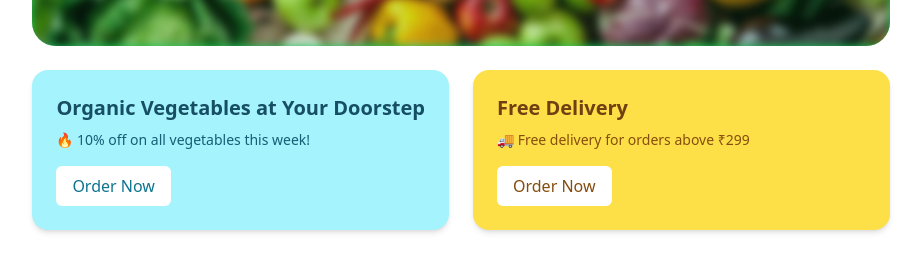
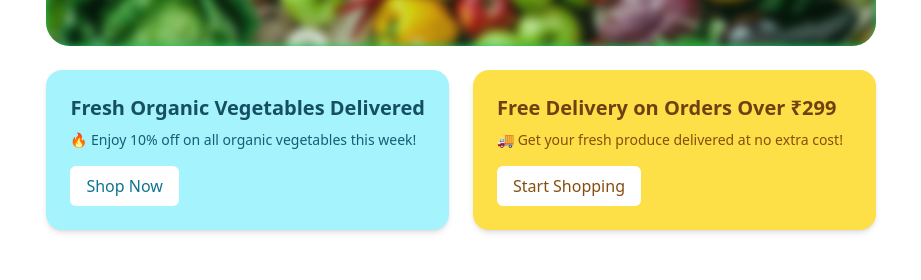
Before and after one commit to SaurabhShisode/Crop-Cart, a React (Vite) app in the folder client/: page /home in a window 1280 px wide. Shown: the part 1022-1302 px from the top of the page, without its empty margins (179-1100 px from the left). Built offline with nearby package versions, Linux system fonts and the light colour scheme; no server answers.

Commit message:
Update Home.tsx

```diff
--- a/client/src/pages/Home.tsx
+++ b/client/src/pages/Home.tsx
@@ -552,18 +552,19 @@ const Home: React.FC = () => {
           <div className="grid grid-cols-1 md:grid-cols-2 gap-6">
 
             <div className="bg-cyan-200 p-6 rounded-2xl shadow-md hover:scale-105 transition">
-              <h2 className="text-xl font-semibold text-cyan-900 mb-2">Organic Vegetables at Your Doorstep</h2>
-              <p className="mb-4 text-sm text-cyan-800">🔥 10% off on all vegetables this week!</p>
-              <button className="bg-white text-cyan-700 font-medium px-4 py-2 rounded-md">Order Now</button>
+              <h2 className="text-xl font-semibold text-cyan-900 mb-2">Fresh Organic Vegetables Delivered</h2>
+              <p className="mb-4 text-sm text-cyan-800">🔥 Enjoy 10% off on all organic vegetables this week!</p>
+              <button className="bg-white text-cyan-700 font-medium px-4 py-2 rounded-md">Shop Now</button>
             </div>
 
+            <div className="bg-yellow-300 p-6 rounded-2xl shadow-md hover:scale-105 transition">
+              <h2 className="text-xl font-semibold text-yellow-900 mb-2">Free Delivery on Orders Over ₹299</h2>
+              <p className="mb-4 text-sm text-yellow-800">🚚 Get your fresh produce delivered at no extra cost!</p>
+              <button className="bg-white text-yellow-800 font-medium px-4 py-2 rounded-md">Start Shopping</button>
+            </div>
 
-            <div className="bg-yellow-300 p-6 rounded-2xl shadow-md hover:scale-105 transition">
-              <h2 className="text-xl font-semibold text-yellow-900 mb-2">Free Delivery</h2>
-              <p className="mb-4 text-sm text-yellow-800">🚚 Free delivery for orders above ₹299</p>
-              <button className="bg-white text-yellow-800 font-medium px-4 py-2 rounded-md">Order Now</button>
-            </div>
           </div>
+
 
         </div>
       </div>
```
